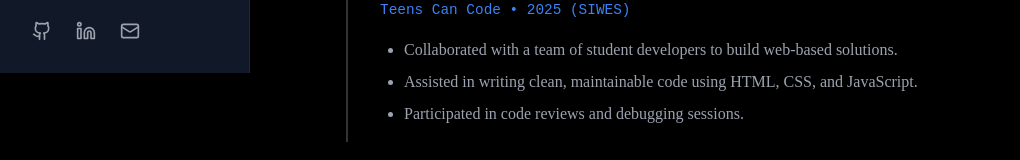
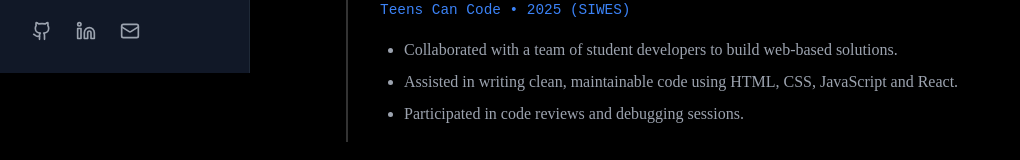
Before and after one commit to Tomiwa011/portfolio-react, a React (Vite) app: page / in a window 1280 px wide. Shown: the part 727-887 px from the top of the page, without its empty margins (0-1020 px from the left). Built offline with nearby package versions, Linux system fonts and the light colour scheme; a web font is replaced by a local one.

Commit message:
second-commit

```diff
--- a/src/App.jsx
+++ b/src/App.jsx
@@ -1,4 +1,4 @@
-import Sidebar from "./sidebar.jsx";
+import Sidebar from "./Sidebar.jsx";
 import ProjectCard from "./ProjectCard";
 import { motion } from "framer-motion";
 
@@ -105,7 +105,7 @@ const itemVariants = {
               </li>
               <li style={{ marginBottom: "0.5rem" }}>
                 Assisted in writing clean, maintainable code using HTML, CSS,
-                and JavaScript.
+                JavaScript and React.
               </li>
               <li>Participated in code reviews and debugging sessions.</li>
             </ul>
```
